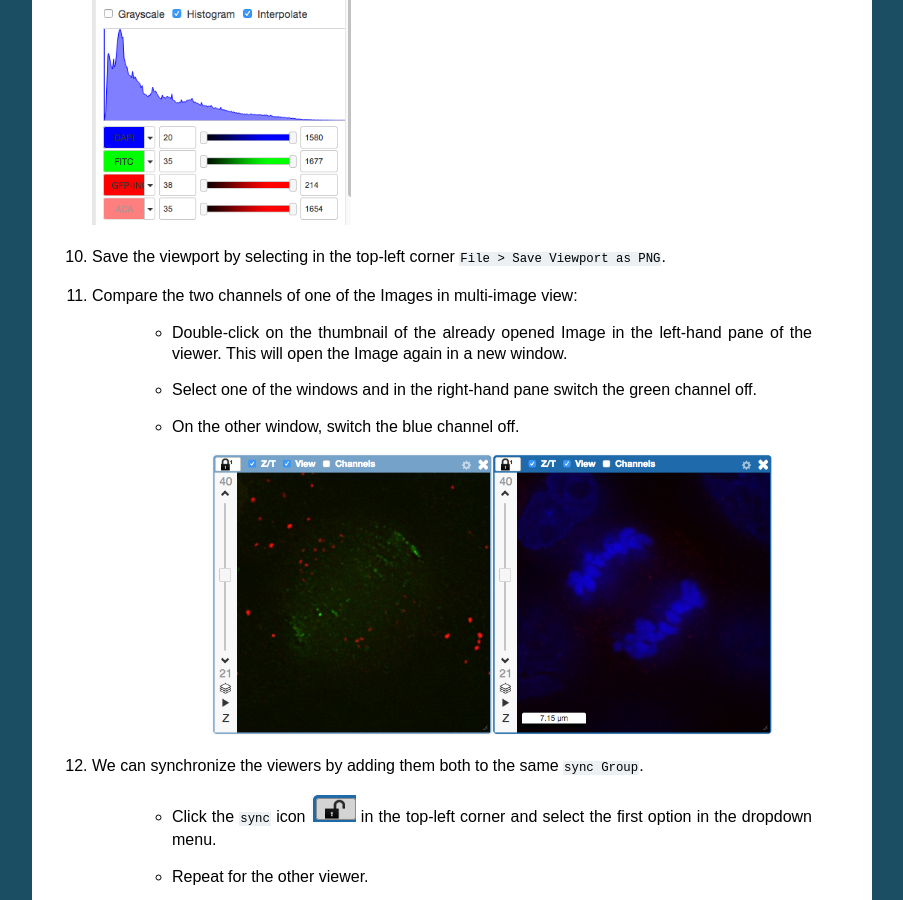
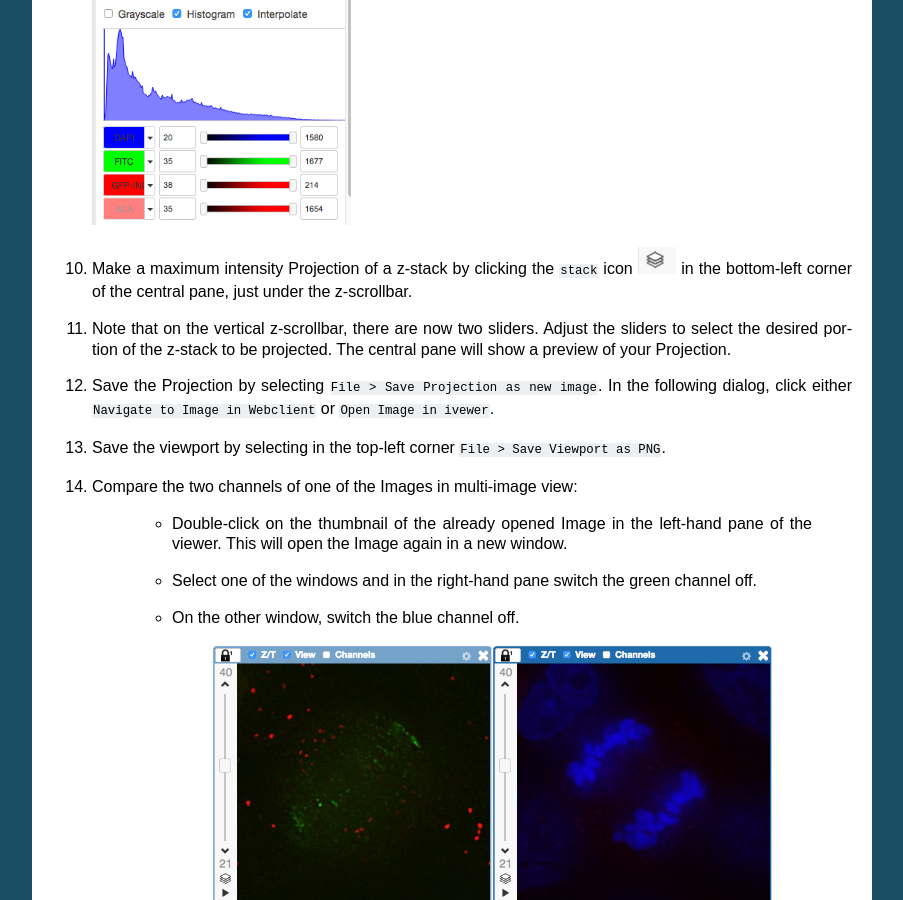
Before and after one commit to ome/omero-guide-iviewer, a Sphinx documentation site: the page built from docs/iviewer_viewing.rst, in a window 1280 px wide and 900 px high, scrolled down 2133 px. Shown: the whole window, without its empty margins (198-1101 px from the left). Built offline with Sphinx 7.4.7, drawn with Linux system fonts in a browser that asks for light colours.

Commit message:
Add description of how to make Projections

```diff
--- a/docs/iviewer_viewing.rst
+++ b/docs/iviewer_viewing.rst
@@ -78,6 +78,12 @@ Step-by-Step
 
    |image0b|
 
+#. Make a maximum intensity Projection of a z-stack by clicking the ``stack`` icon |image0c| in the bottom-left corner of the central pane, just under the z-scrollbar.
+
+#. Note that on the vertical z-scrollbar, there are now two sliders. Adjust the sliders to select the desired portion of the z-stack to be projected. The central pane will show a preview of your Projection.
+
+#. Save the Projection by selecting ``File > Save Projection as new image``. In the following dialog, click either ``Navigate to Image in Webclient`` or ``Open Image in ivewer``.
+
 #. Save the viewport by selecting in the top-left corner ``File > Save Viewport as PNG``.
 
 #. Compare the two channels of one of the Images in multi-image view:
@@ -108,6 +114,8 @@ Step-by-Step
 .. |image0b| image:: images/Iviewer0b.png
    :width: 2.7in
    :height: 3in
+.. |image0c| image:: images/Iviewer0c.png
+   :width: 0.4in
 .. |image1| image:: images/Iviewer1.png
    :width: 0.79167in
    :height: 0.27083in
```
Also changed, not shown: docs/images/Iviewer0c.png (added).
